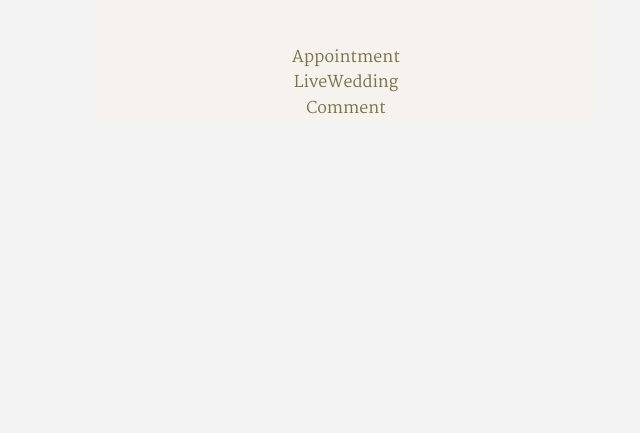
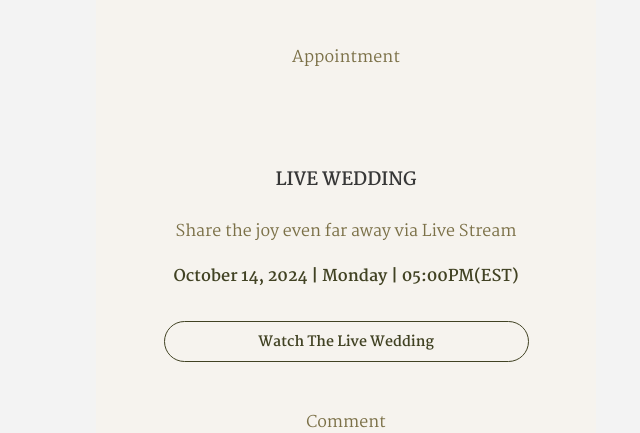
Before and after one commit to NaraeJang/Wegic, a React (Vite) app: page / in a window 1280 px wide. Shown: the part 5750-6183 px from the top of the page, without its empty margins (294-934 px from the left). Before the commit the page ends 5872 px from the top, so only its background shows below. Built offline with nearby package versions, Linux system fonts and the light colour scheme; a web font is replaced by a local one.

Commit message:
Complete LiveWedding

```diff
--- a/src/componenets/LiveWedding.jsx
+++ b/src/componenets/LiveWedding.jsx
@@ -1,4 +1,35 @@
+import { useWegicContext } from '../App';
+import { TitleNoDivider } from '../subCompoenets';
+
 const LiveWedding = () => {
-  return <div>LiveWedding</div>;
+  const { isFrench, dDay } = useWegicContext();
+  console.log(dDay);
+  const { fullYearEN, fullYearFR, theDayEN, theDayFR } = dDay;
+  return (
+    <section id="live-wedding" className="container">
+      <TitleNoDivider titleEn="LIVE WEDDING" titleFr="MARIAGE EN DIRECT" />
+      <div class="live-wedding__content">
+        <p>
+          {isFrench
+            ? 'Partagez la joie à distance en direct!'
+            : 'Share the joy even far away via Live Stream'}
+        </p>
+        <h6>
+          {isFrench
+            ? `${fullYearFR} | ${theDayFR} | 17:00 (EST)`
+            : `${fullYearEN} | ${theDayEN} | 05:00PM(EST)
+`}
+        </h6>
+        <a
+          class="btn btn-primary"
+          href="https://www.youtube.com/live-wedding"
+          target="_blank">
+          {isFrench
+            ? 'Regarder le mariage en direct'
+            : 'Watch The Live Wedding'}
+        </a>
+      </div>
+    </section>
+  );
 };
 export default LiveWedding;
--- a/src/index.css
+++ b/src/index.css
@@ -184,8 +184,11 @@ ul {
   padding-right: 5%;
 }
 
-.modal-title {
-  font-size: 1.125rem;
+.comment-divider {
+  width: 100%;
+  height: 2rem;
+  border-bottom: 1px solid #cbc5af;
+  margin-bottom: 2rem;
 }
 
 /* title */
@@ -203,6 +206,11 @@ ul {
   margin: 0 auto;
 }
 
+.modal-title {
+  font-size: 1.125rem;
+}
+
+/* ============= Each Section CSS =============== */
 /* Gift Registry */
 .gift-registry__content a:last-child {
   margin-top: 1rem;
@@ -224,11 +232,16 @@ ul {
   padding: 0 0 1rem 0;
 }
 
-.comment-divider {
-  width: 100%;
-  height: 2rem;
-  border-bottom: 1px solid #cbc5af;
-  margin-bottom: 2rem;
+/* Live Wedding */
+#live-wedding {
+  padding-top: 6.25rem;
+}
+
+.live-wedding__content h6 {
+  margin-top: 1rem;
+  font-size: 1rem;
+  font-weight: 700;
+  color: #414223;
 }
 
 .header {
--- a/src/sass/base/_global.scss
+++ b/src/sass/base/_global.scss
@@ -194,10 +194,13 @@ ul {
   padding-left: 5%;
   padding-right: 5%;
 }
+.comment-divider {
+  width: 100%;
+  height: 2rem;
+  border-bottom: 1px solid lighten($cc-primary-400, 25%);
+  margin-bottom: 2rem;
+}
 
-.modal-title {
-  font-size: 1.125rem;
-}
 /* title */
 
 .title {
@@ -215,6 +218,11 @@ ul {
     margin: 0 auto;
   }
 }
+
+.modal-title {
+  font-size: 1.125rem;
+}
+/* ============= Each Section CSS =============== */
 
 /* Gift Registry */
 .gift-registry {
@@ -247,9 +255,18 @@ ul {
   }
 }
 
-.comment-divider {
-  width: 100%;
-  height: 2rem;
-  border-bottom: 1px solid lighten($cc-primary-400, 25%);
-  margin-bottom: 2rem;
+/* Live Wedding */
+#live-wedding {
+  padding-top: $extra-padding;
 }
+
+.live-wedding {
+  &__content {
+    h6 {
+      margin-top: 1rem;
+      font-size: $regular-text;
+      font-weight: $font-weight-bold;
+      color: $cc-primary-800;
+    }
+  }
+}
```
Also changed, not shown: 1 other file (tests, documents, lock files or other folders).
